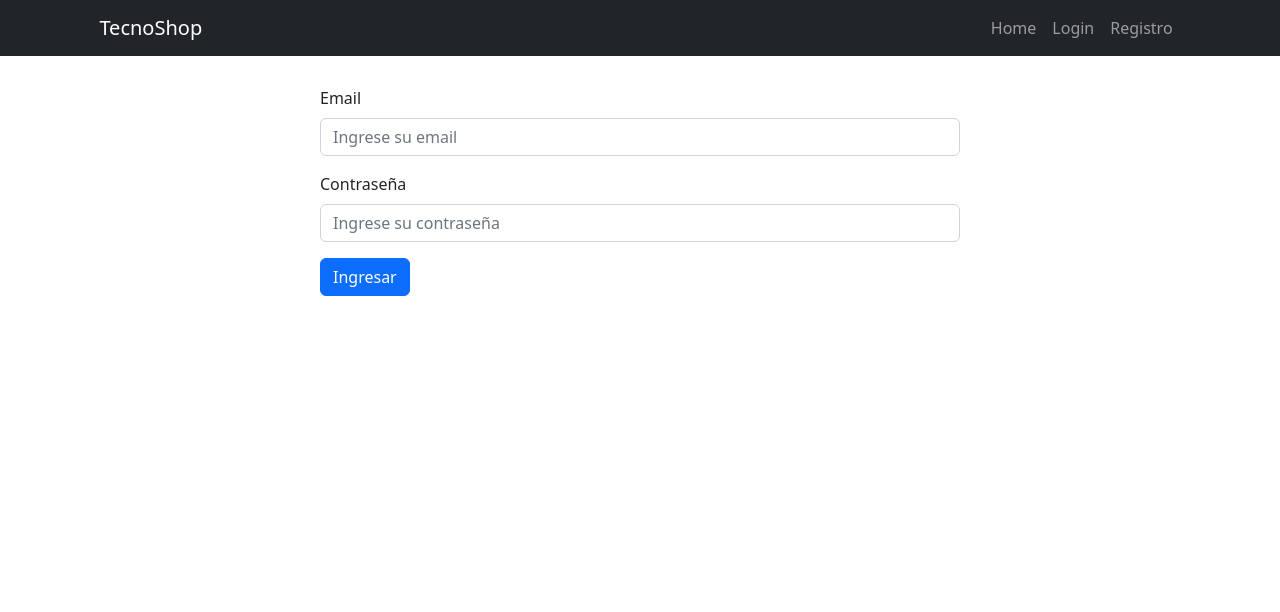
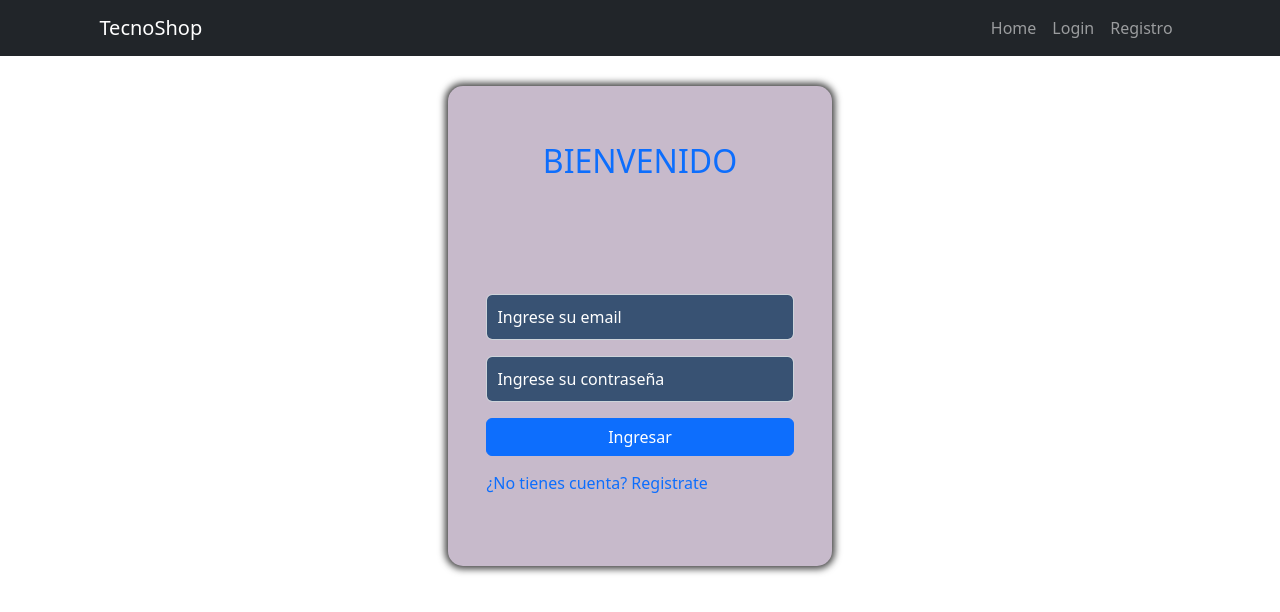
Before and after one commit to Eric9516/Tecno-Shop, a React (Create React App) app: page /login in a window 1280 px wide. Shown: the top 612 px of the page. Built offline with nearby package versions, Linux system fonts and the light colour scheme.

Commit message:
estilos a login

```diff
--- a/package.json
+++ b/package.json
@@ -15,6 +15,7 @@
         "react-hook-form": "^7.39.3",
         "react-router-dom": "^6.4.3",
         "react-scripts": "5.0.1",
+        "styled-components": "^5.3.6",
         "sweetalert2": "^11.6.11",
         "web-vitals": "^2.1.4"
     },
--- a/src/Components/Detalle.jsx
+++ b/src/Components/Detalle.jsx
@@ -1,6 +1,6 @@
 import React, { useState, useEffect } from "react";
 import { useParams } from "react-router-dom";
-import "../estilos.css";
+import "../styles/estilos.css";
 import { Button, Card } from "react-bootstrap";
 import firebase from "../Config/firebase";
 import { useNavigate } from "react-router-dom";
--- a/src/Components/NavBar.jsx
+++ b/src/Components/NavBar.jsx
@@ -26,7 +26,7 @@ const NavBar = () => {
     return (
         <div>
             <Navbar bg="dark" variant="dark" style={estilos.navBar}>
-                <Navbar.Brand href="#home" style={estilos.navBrand}>
+                <Navbar.Brand as={Link} to="/home" style={estilos.navBrand}>
                     TecnoShop
                 </Navbar.Brand>
                 <Nav>
--- a/src/Pages/Compra.jsx
+++ b/src/Pages/Compra.jsx
@@ -6,7 +6,7 @@ import firebase from "../Config/firebase";
 import ButtonGroup from "react-bootstrap/ButtonGroup";
 import ButtonToolbar from "react-bootstrap/ButtonToolbar";
 import Swal from "sweetalert2";
-import "../estilos.css";
+import "../styles/estilos.css";
 
 const estilos = {
     form: {
--- a/src/Pages/Login.jsx
+++ b/src/Pages/Login.jsx
@@ -5,14 +5,7 @@ import { useForm } from "react-hook-form";
 import { useNavigate } from "react-router-dom";
 import firebase from "../Config/firebase";
 import { AuthContext } from "../Context/AuthContext";
-
-const estilos = {
-    form: {
-        width: "50%",
-        marginLeft: "auto",
-        marginRight: "auto",
-    },
-};
+import { Boton, Div, Formulario, H2, Input, P, Titulo } from "../styles/login";
 
 const Login = () => {
     const [emailError, setEmailError] = useState("");
@@ -39,25 +32,31 @@ const Login = () => {
                 setPassError("Su cuenta ha sido temporalmente suspendida debido al ingreso erroneo de sus datos de inicio de sisión de forma repetida, intente nuevamente en 30 minutos");
         }
     };
+
+    const redireccionar = () => {
+        navigate("/registro");
+    };
     return (
-        <div>
-            <Form onSubmit={handleSubmit(onSubmit)} style={estilos.form}>
+        <Div>
+            <Titulo>
+                <H2>BIENVENIDO</H2>
+            </Titulo>
+            <Formulario onSubmit={handleSubmit(onSubmit)}>
                 <Form.Group className="mb-3" controlId="formBasicEmail">
-                    <Form.Label>Email</Form.Label>
-                    <Form.Control type="email" placeholder="Ingrese su email" {...register("email")} />
+                    <Input type="email" placeholder="Ingrese su email" {...register("email")} />
                     <p>{emailError}</p>
                 </Form.Group>
 
                 <Form.Group className="mb-3" controlId="formBasicPassword">
-                    <Form.Label>Contraseña</Form.Label>
-                    <Form.Control type="password" placeholder="Ingrese su contraseña" {...register("password")} />
+                    <Input type="password" placeholder="Ingrese su contraseña" {...register("password")} />
                     <p>{passError}</p>
                 </Form.Group>
-                <Button variant="primary" type="submit">
+                <Boton variant="primary" type="submit">
                     Ingresar
-                </Button>
-            </Form>
-        </div>
+                </Boton>
+                <P onClick={redireccionar}>¿No tienes cuenta? Registrate</P>
+            </Formulario>
+        </Div>
     );
 };
 
--- a/src/estilos.css
+++ /dev/null
@@ -1,8 +0,0 @@
-.contenedor_padre {
-	display: flex;
-	justify-content: center;
-	align-items: center;
-	flex-wrap: wrap;
-	gap: 20px;
-	padding: 50px;
-}
--- /dev/null
+++ b/src/styles/estilos.css
@@ -0,0 +1,8 @@
+.contenedor_padre {
+    display: flex;
+    justify-content: center;
+    align-items: center;
+    flex-wrap: wrap;
+    gap: 20px;
+    padding: 50px;
+}
--- /dev/null
+++ b/src/styles/login.js
@@ -0,0 +1,54 @@
+import styled from "styled-components";
+import { FormControl, Form, Button } from "react-bootstrap";
+
+export const Div = styled.div`
+    width: 30%;
+    height: 60vh;
+    display: flex;
+    justify-content: center;
+    align-items: center;
+    flex-direction: column;
+    padding-top: 50px;
+    padding-bottom: 50px;
+    margin-left: auto;
+    margin-right: auto;
+    border-radius: 15px;
+    background-color: #c7bacb;
+    box-shadow: 0px 0px 7px 3px #444;
+`;
+
+export const Formulario = styled(Form)`
+    width: 80%;
+`;
+
+export const Input = styled(FormControl)`
+    background-color: #385273;
+    width: 100%;
+    padding: 10px;
+
+    ::placeholder {
+        color: #fff;
+    }
+`;
+
+export const Boton = styled(Button)`
+    width: 100%;
+    margin-bottom: 15px;
+`;
+
+export const Titulo = styled.div`
+    width: 100%;
+    height: 40%;
+    display: flex;
+    justify-content: center;
+`;
+
+export const H2 = styled.h2`
+    color: #0d6efd;
+`;
+
+export const P = styled.p`
+    cursor: pointer;
+    font-weight: 500;
+    color: #0d6efd;
+`;
```
Also changed, not shown: src/index.js (+4 -4 lines), src/styles/index.css (renamed from src/index.css), 2 other files (tests, documents, lock files or other folders).
